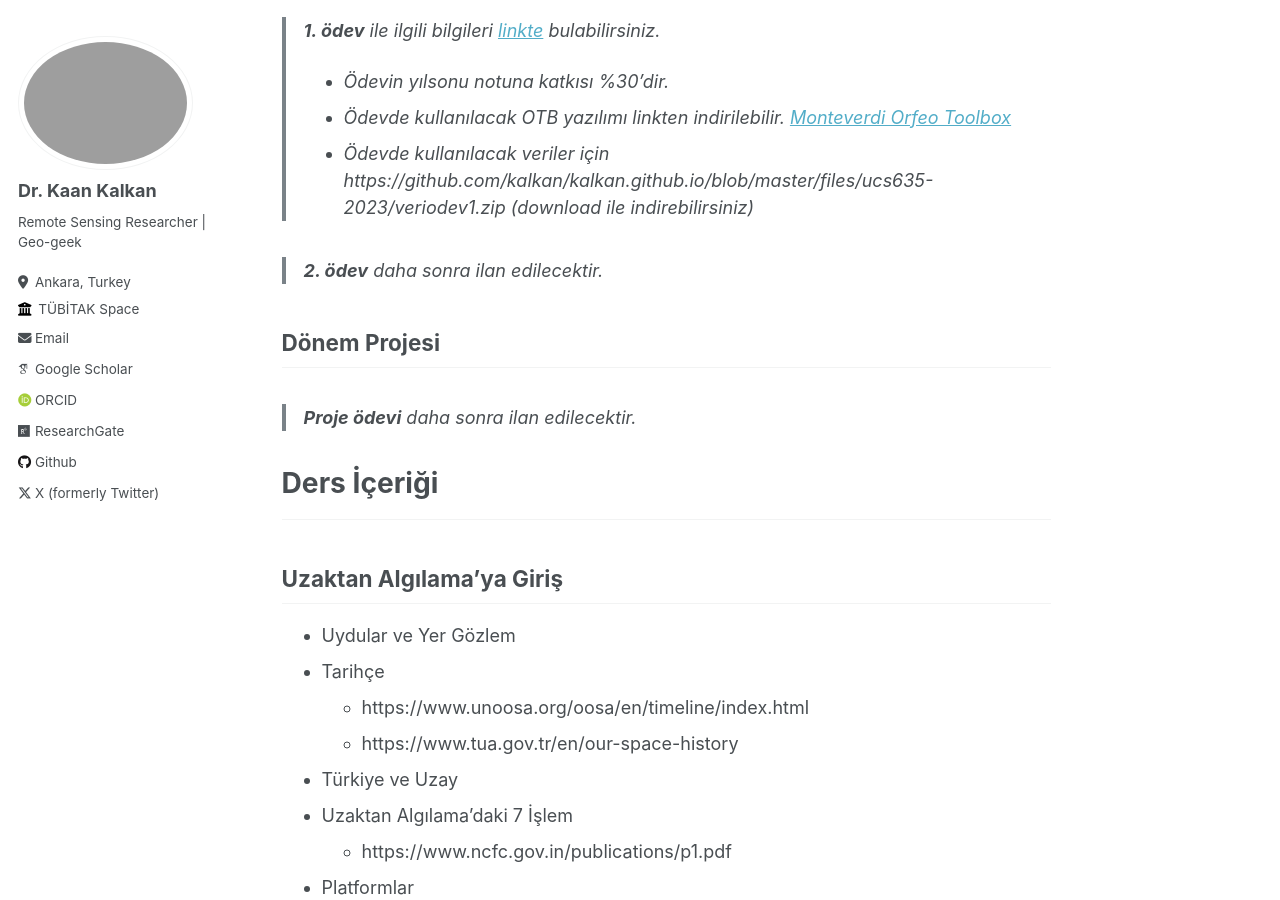
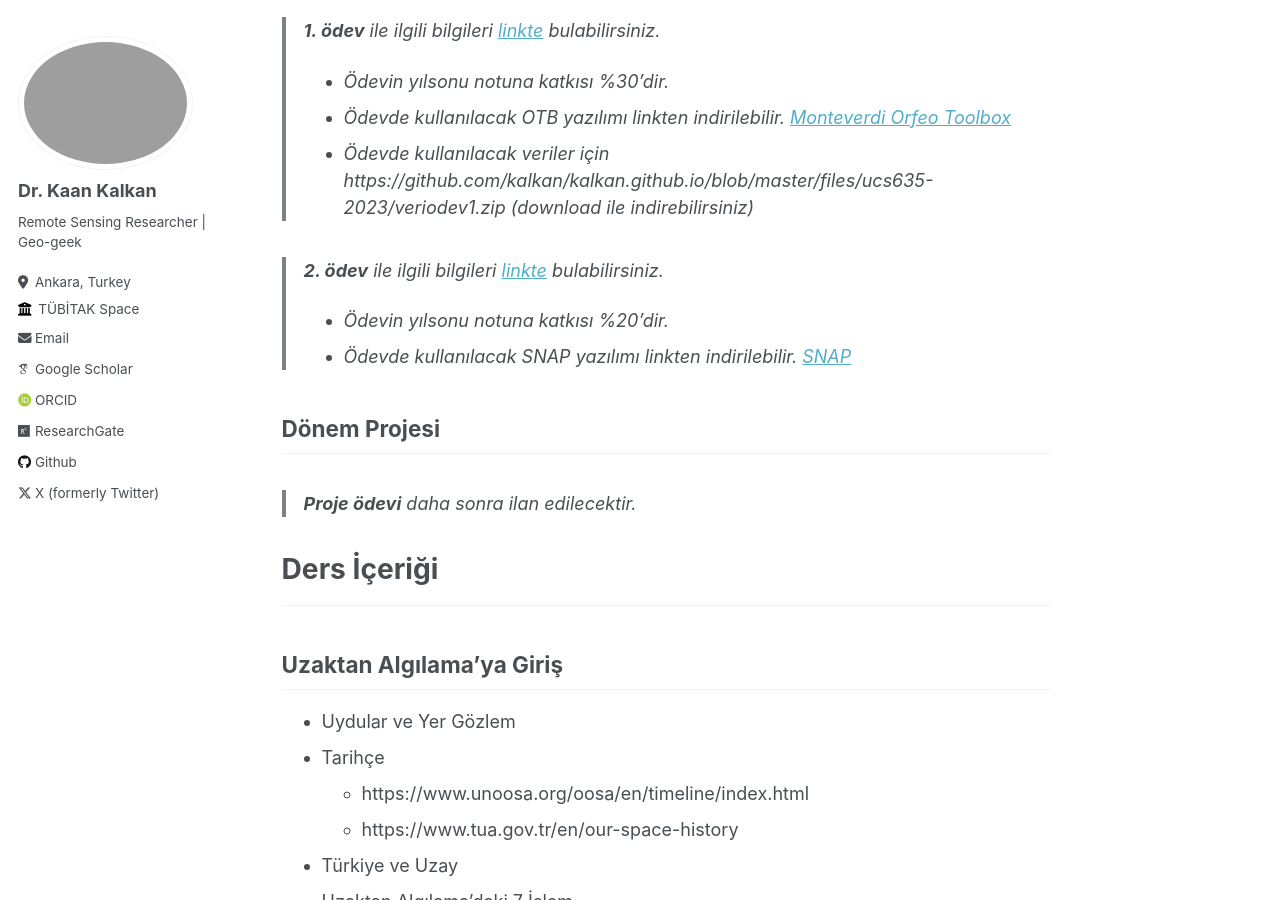
Before and after one commit to kalkan/kalkan.github.io, a Jekyll site: the page built from _teaching/2024-2-etu-ucs635.md, in a window 1280 px wide and 900 px high, scrolled down 1286 px. Built offline with Jekyll 4.4.1, drawn with Linux system fonts in a browser that asks for light colours; some web fonts are replaced.

Commit message:
Update 2024-2-etu-ucs635.md

```diff
--- a/_teaching/2024-2-etu-ucs635.md
+++ b/_teaching/2024-2-etu-ucs635.md
@@ -39,7 +39,9 @@ Eskişehir Teknik Üniversitesi, Yer ve Uzay Bilimleri Enstitüsü, Uzaktan Alg
 * Ödevde kullanılacak OTB yazılımı linkten indirilebilir. [Monteverdi Orfeo Toolbox](https://www.orfeo-toolbox.org/download/)
 * Ödevde kullanılacak veriler için https://github.com/kalkan/kalkan.github.io/blob/master/files/ucs635-2023/veriodev1.zip (download ile indirebilirsiniz)
 
-> **2. ödev** daha sonra ilan edilecektir.
+> **2. ödev** ile ilgili bilgileri [linkte](http://kalkan.github.io/files/ucs635-2024-2/Odev2.pdf) bulabilirsiniz.
+* Ödevin yılsonu notuna katkısı %20'dir.
+* Ödevde kullanılacak SNAP yazılımı linkten indirilebilir. [SNAP](https://step.esa.int/main/download/snap-download/)
 
 Dönem Projesi
 ------
```
